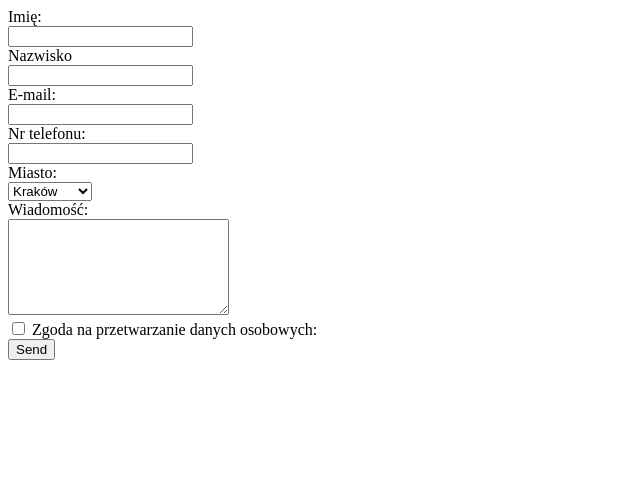
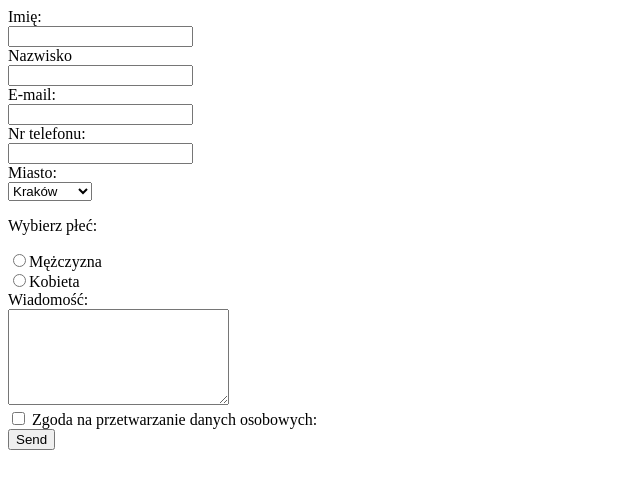
Before and after one commit to ryjkowna/zadania_domowe.io, a plain HTML site: page 1-html/index.html in a window 1280 px wide. Shown: the whole page, without its empty margins (0-640 px from the left). Drawn offline with Linux system fonts and the light colour scheme.

Commit message:
poprawka radio

```diff
--- a/1-html/index.html
+++ b/1-html/index.html
@@ -28,6 +28,10 @@
             <option value="gdansk">Gdańsk</option>
         </select> <br>
 
+        <p>Wybierz płeć:</p>
+        <input type="radio" name="plec" value="mezczyzna" id="mezczyzna"><label for="mezczyzna">Mężczyzna</label><br>
+
+        <input type="radio" name="plec" value="kobieta" id="kobieta"><label for="kobieta">Kobieta</label> <br>
 
         <label for="wiadomosc">Wiadomość:</label><br>
         <textarea name="message" cols="25" rows="6" id="wiadomosc"></textarea>
```
